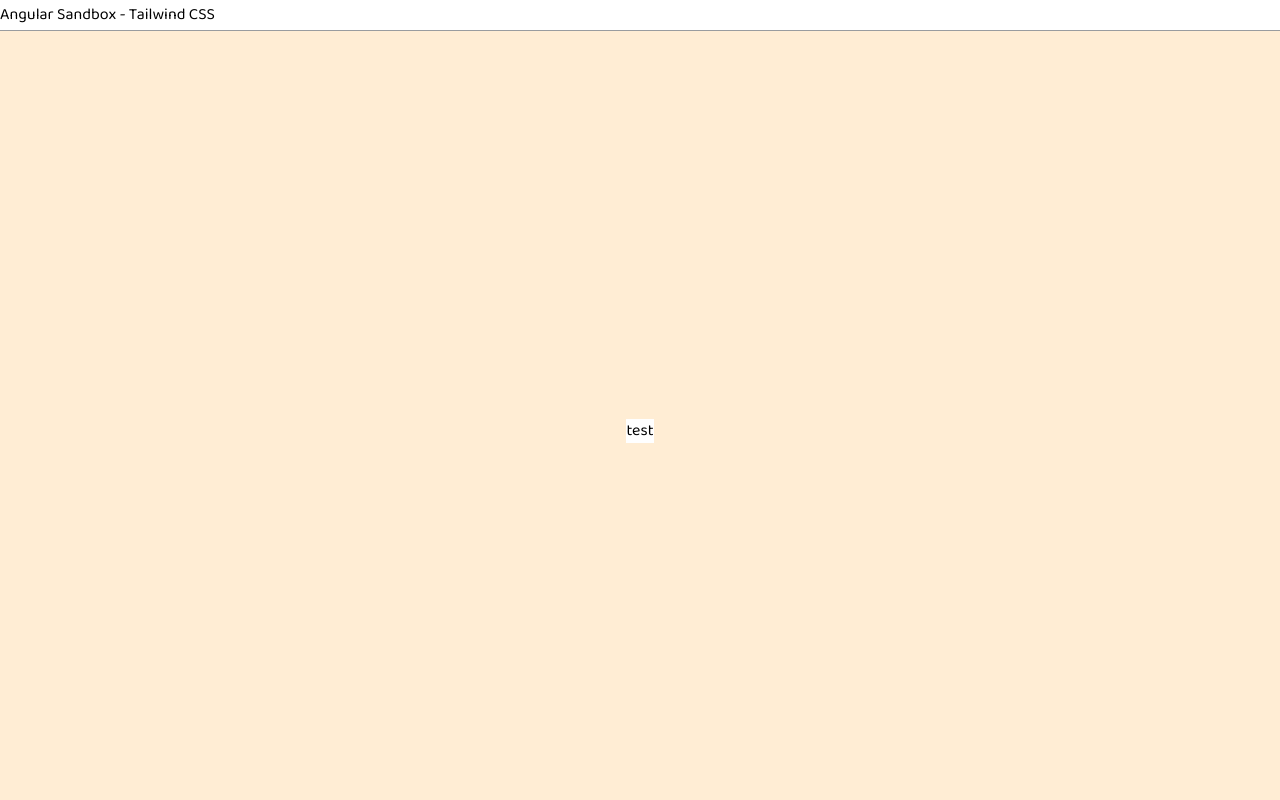
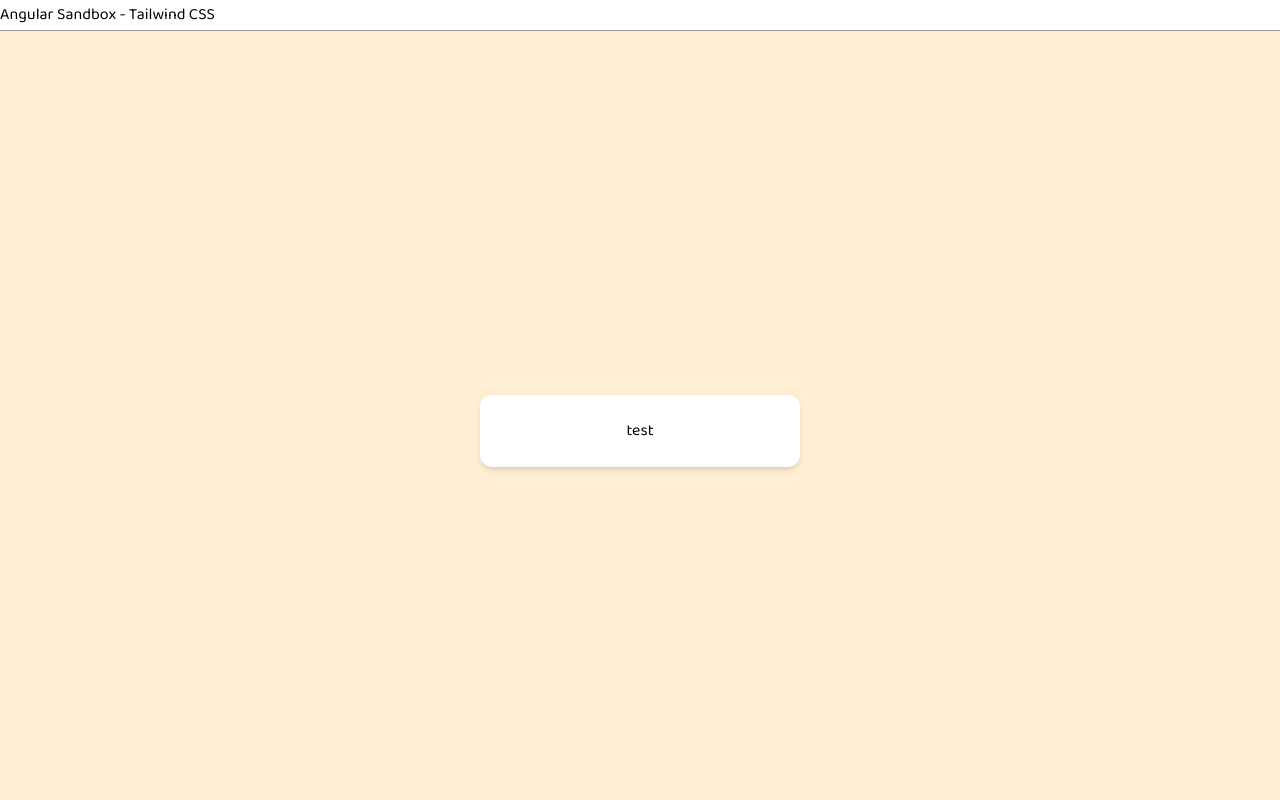
Before and after one commit to ozgursarikamis/angular-sandbox, an Angular app: page / in a window 1280 px wide. Shown: the top 800 px of the page. Built offline with nearby package versions, Linux system fonts and the light colour scheme.

Commit message:
p-6 rounded-xl shadow-md w-80 text-center

```diff
--- a/src/app/app.component.html
+++ b/src/app/app.component.html
@@ -3,7 +3,9 @@
 </div>
 
 <div class="bg-orange-100 min-h-screen flex items-center justify-center">
-  <div class="bg-white">test</div>
+  <div class="bg-white p-6 rounded-xl shadow-md w-80 text-center">
+    test
+  </div>
 </div>
 
 <ul>
```
